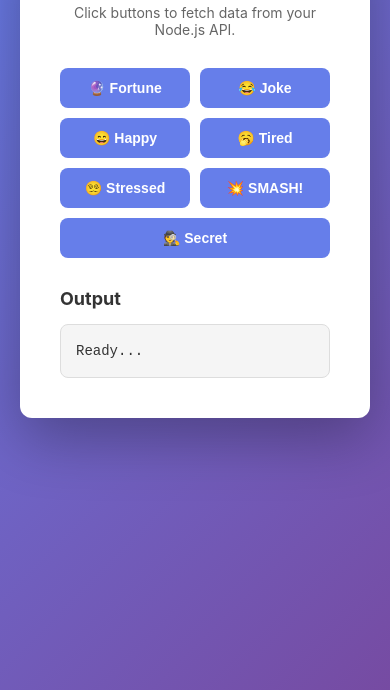
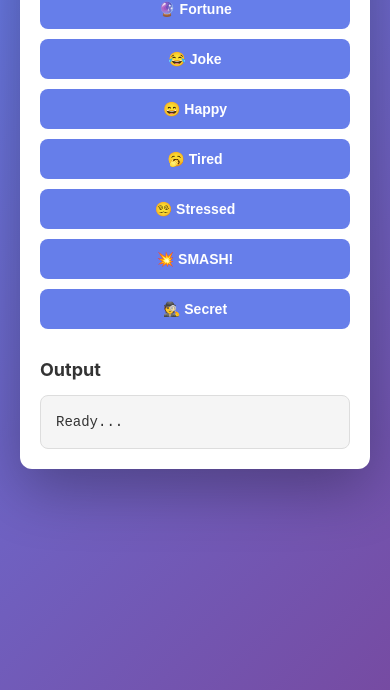
Before and after one commit to YafehDCDJ/VibeCheck-De-Juan, a plain HTML site: page frontend/index.html in a window 390 px wide. Shown: the part 154-844 px from the top of the page. Drawn offline with Linux system fonts and the light colour scheme.

Commit message:
Style: Add responsive design and improve typography

```diff
--- a/frontend/index.css
+++ b/frontend/index.css
@@ -24,6 +24,7 @@ h1 {
   color: #364ba9;
   margin-bottom: 10px;
   text-align: center;
+  font-size: 32px;
 }
 
 .subtitle {
@@ -35,7 +36,7 @@ h1 {
 
 .button-group {
   display: grid;
-  grid-template-columns: 1fr 1fr;
+  grid-template-columns: repeat(2, 1fr);
   gap: 10px;
   margin-bottom: 30px;
 }
@@ -82,4 +83,23 @@ h2 {
   line-height: 1.6;
   max-height: 300px;
   overflow-y: auto;
+  font-family: 'Courier New', monospace;
 }
+
+@media (max-width: 480px) {
+  .container {
+    padding: 20px;
+  }
+
+  h1 {
+    font-size: 24px;
+  }
+
+  .button-group {
+    grid-template-columns: 1fr;
+  }
+
+  #btnSecret {
+    grid-column: span 1;
+  }
+}
--- a/frontend/index.html
+++ b/frontend/index.html
@@ -1,13 +1,3 @@
-<!doctype html>
-<html>
-<head>
-  <meta charset="utf-8" />
-  <meta name="viewport" content="width=device-width, initial-scale=1" />
-  <title>VibeCheck 411L</title>
-</head>
-<body>
-  <h1>VibeCheck 411L</h1>
-
 <!doctype html>
 <html lang="en">
 <head>
@@ -37,6 +27,4 @@
 
   <script src="app.js"></script>
 </body>
-
-</body>
 </html>
```
